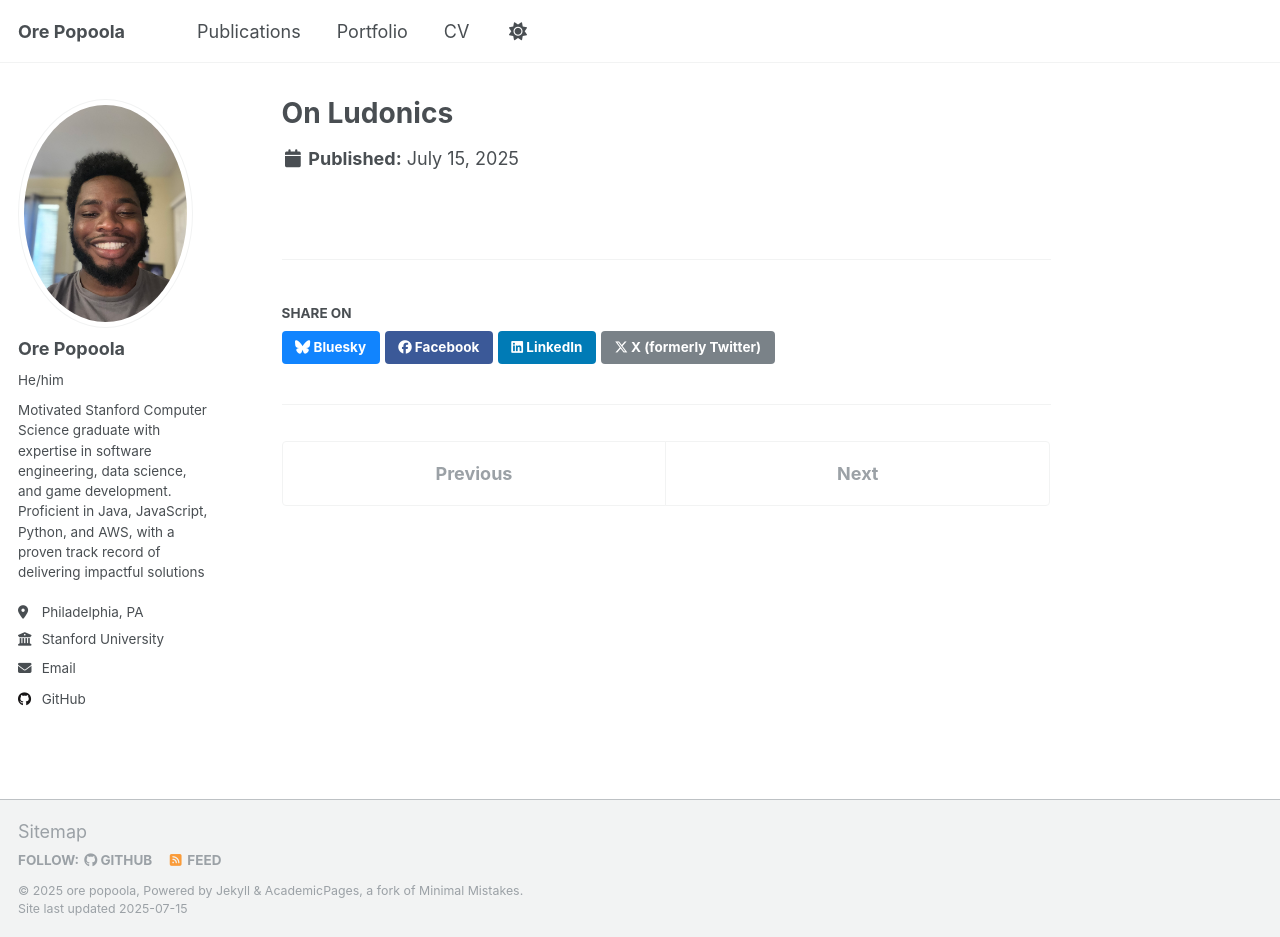
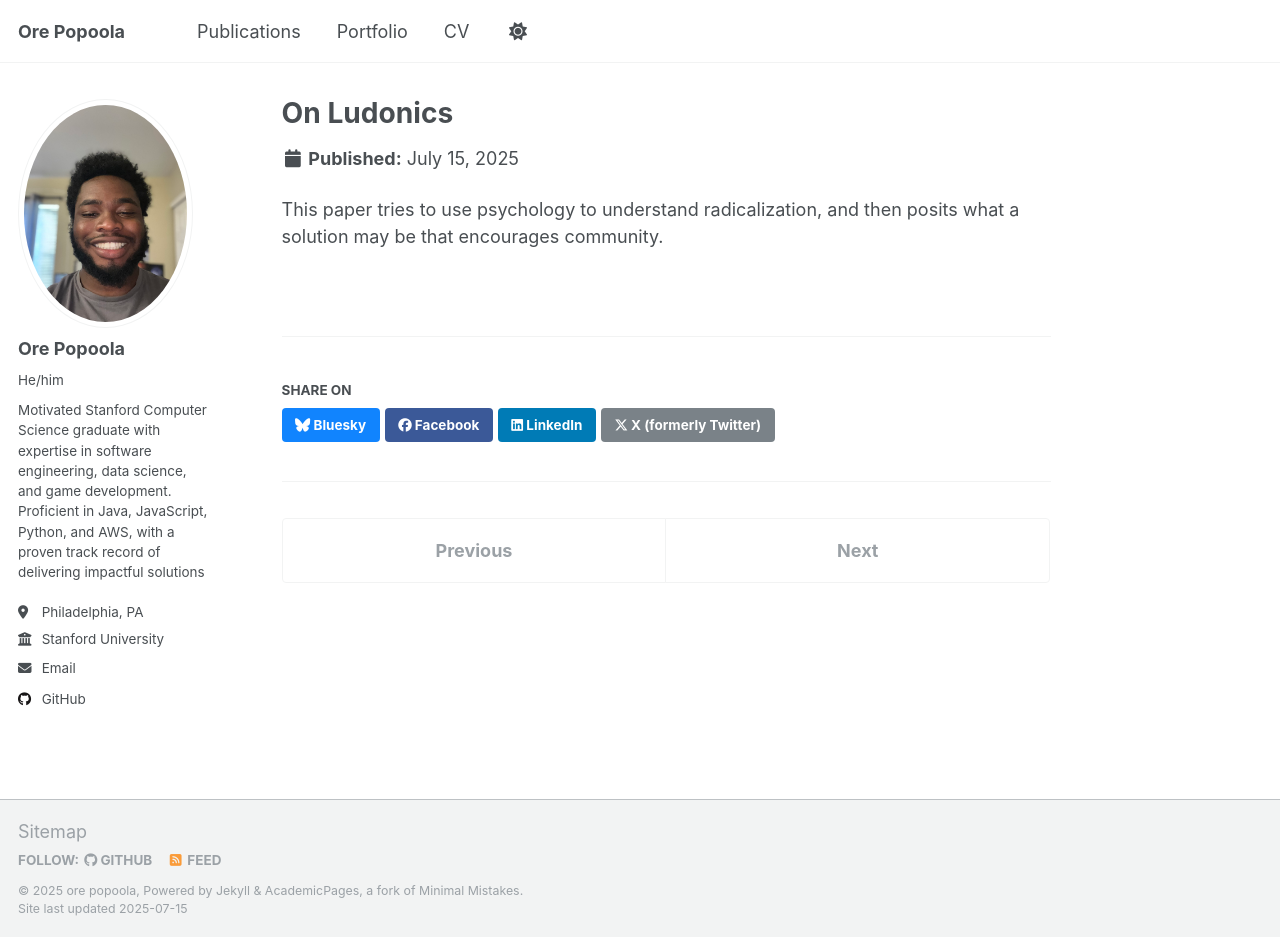
Before and after one commit to OrePopoola/orepopoola.github.io, a Jekyll site: the page built from _publications/paper2.md, in a window 1280 px wide and 937 px high. Built offline with Jekyll 4.4.1, drawn with Linux system fonts in a browser that asks for light colours; a script that is not in the unit is left out.

Commit message:
Update paper2.md

```diff
--- a/_publications/paper2.md
+++ b/_publications/paper2.md
@@ -6,3 +6,4 @@ permalink: '/publication/paper2'
 excerpt: 'This is a social sciences pdf designed around understanding cultlike dynamics'
 paperurl: 'http://orepopoola.github.io/files/artorganization.pdf'
 ---
+This paper tries to use psychology to understand radicalization, and then posits what a solution may be that encourages community.
```
